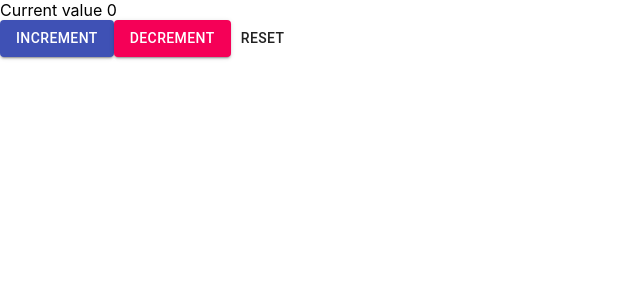
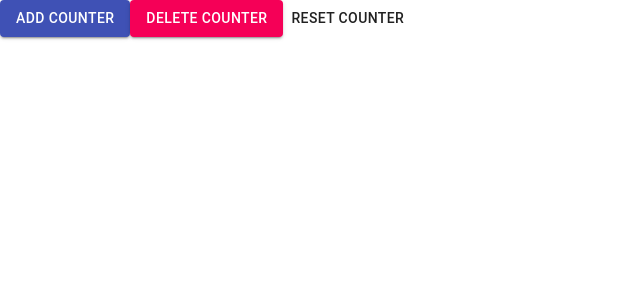
Before and after one commit to Mihail-tech/Lab.github.io, a React (Create React App) app in the folder lab/: page / in a window 1280 px wide. Shown: the top 300 px of the page, without its empty margins (0-640 px from the left). Built offline with nearby package versions, Linux system fonts and the light colour scheme.

Commit message:
Added counter counters

```diff
--- a/lab/src/App.js
+++ b/lab/src/App.js
@@ -1,9 +1,9 @@
 import './App.css';
-import CheckCounterContainer from './containers/CounterContainer';
+import CounterContainerParent from './containers/CounterContainerParent';
 
 function App() {
   return (
-    <CheckCounterContainer />
+    <CounterContainerParent />
   );
 }
 
--- a/lab/src/containers/CounterContainer.js
+++ b/lab/src/containers/CounterContainer.js
@@ -1,38 +1,61 @@
-import React, { useState } from 'react';
-import Counter from '../views/Counter';
-import  PropTypes  from 'prop-types';
+
+import React from "react";
+
+import Counter from "../views/Counter/index";
+
+class CounterContainer extends React.Component {
+
+  constructor(props){
+    super(props);
+    this.prevCount = React.createRef(this.props.count)
+  }
 
 
-const CounterContainer = () => {
+  componentDidMount() {
 
-  let [count, setCount] = useState(0)
-
-  const handleIncrement = () => {
-    setCount( count + 1)
   }
 
-  const handleDecrement = () => {
-    setCount(count - 1)
+  componentWillUnmount() {
+
   }
 
-  const changeDisplayFormStatus = () => {
-    setCount(0)
+  UNSAFE_componentWillReceiveProps(nextProps) {
+    const {
+      count,
+      handleEvenNumber,
+      handleOddNumber
+    } = this.props
+
+    if(count > nextProps.this.prevCount.current) {
+      handleEvenNumber()
+    }
+    if(count < nextProps.this.prevCount.current) {
+      handleOddNumber()
+    }
+
   }
 
-  return (
-    <Counter handleIncrement = {handleIncrement}
-      handleDecrement = {handleDecrement}
-      changeDisplayFormStatus = {changeDisplayFormStatus}
-      count = {count}
-    />
-  )
-}
+  shouldComponentUpdate(nextProps) {
+    const { countValue} = this.props
+    if (countValue === nextProps.countValue) {
+      return false;
+    } else {
+    return true;
+    };
+  }
 
-CounterContainer.propTypes = {
-    handleIncrement: PropTypes.func,
-    handleDecrement: PropTypes.func,
-    changeDisplayFormStatus: PropTypes.func,
-    count: PropTypes.number
+  render() {
+
+
+    return (
+
+      <Counter countValue = {this.props.countValue}
+      handleIncrement = {this.props.handleIncrement}
+      handleDecrement = {this.props.handleDecrement}
+      handleReset = {this.props.handleReset}
+      />
+    );
+  }
 }
 
 
--- a/lab/src/containers/CounterContainerParent.js
+++ b/lab/src/containers/CounterContainerParent.js
@@ -1,26 +1,80 @@
-// import React from 'react';
-// import  PropTypes  from 'prop-types';
+import React, { useState } from 'react';
+import  PropTypes  from 'prop-types';
+import CounterParent from '../views/Counter/CounterParent';
 
 
-// class CounterContainerParent extends React.Component{
-//     constructor(props){
-//         super(props);
-//         this.state = {
-//         };
-//     }
+const CounterContainerParent = () => {
+
+    const[count, setCount] = useState(1);
+
+    const [countValue, setCountValue] = useState(0)
+
+//прибавляем
+    const handleIncrement = () => {
+        setCountValue(countValue + 1)
+    }
+//вычитаем
+    const handleDecrement = () => {
+        setCountValue(countValue - 1)
+    }
+//состояние по умолчанию
+    const handleResetCounters = () => {
+        setCount(1);
+    }
+//все удаляем
+    const handleReset = () => {
+        setCountValue(0)
+     }
+//добовляем полученный результат для вывода
+    const handleCreateCounter = () => {
+        setCount(count + 1)
+    }
+//удаляем без последнего
+    const handleRemoveCounter = () => {
+        if(count > 1){
+           setCount( count - 1)
+        }
+    }
+//если не четное отнимаем
+    const handleOddNumber = () => {
+        if(countValue % 2 === 1) {
+            setCountValue(countValue - 1)
+        }
+    }
+//если четное добовляем
+    const handleEvenNumber = () => {
+        if(countValue % 2 === 0) {
+            setCountValue(countValue + 1)
+        }
+    }
+    return(
+        <CounterParent
+            count = {count}
+            countValue = {countValue}
+            handleIncrement = {handleIncrement}
+            handleDecrement = {handleDecrement}
+            handleResetCounters = {handleResetCounters}
+            handleCreateCounter = {handleCreateCounter}
+            handleRemoveCounter = {handleRemoveCounter}
+            handleReset = {handleReset}
+            handleEvenNumber = {handleEvenNumber}
+            handleOddNumber = {handleOddNumber}
+
+        />
+    )
+}
+
+CounterContainerParent.propTypes = {
+    handleResetCounters: PropTypes.func,
+    handleIncrement: PropTypes.func,
+    handleDecrement: PropTypes.func,
+    handleCreateCounter: PropTypes.func,
+    handleRemoveCounter: PropTypes.func,
+    handleReset: PropTypes.func,
+    count: PropTypes.number,
+    handleEvenNumber: PropTypes.func,
+    handleOddNumber: PropTypes.func
+}
 
 
-
-//     render(){
-//         return (
-
-//         )
-//     }
-// }
-
-// CounterContainerParent.propTypes = {
-
-// }
-
-
-// export default CounterContainerParent;
+export default CounterContainerParent;
--- a/lab/src/views/Counter/CounterParent/index.js
+++ b/lab/src/views/Counter/CounterParent/index.js
@@ -1,8 +1,44 @@
+import React from 'react';
+import Button from '@material-ui/core/Button';
+import CounterContainer from '../../../containers/CounterContainer';
 
+const CounterParent = ({count,
+    handleResetCounters,
+    handleCreateCounter ,
+    handleRemoveCounter ,
+    ...props
 
-const CounterParent = (props) => {
+ }) => {
+//нужно куда-то пихнуть значения для вывода
+    const list = []
+    for (let i = 0; i < count.length; i++) {
+        list.push(
+            <ul>
+                <li ><CounterContainer count = {count} {...props}/></li>
+            </ul>
+        )
 
+    }
+    debugger
+    console.log(list);
+    return(
+        <div>
+                <Button variant="contained" color="primary" onClick={handleCreateCounter()}>
+                    add counter
+                </Button>
+                <Button variant="contained" color="secondary" onClick={handleResetCounters()}>
+                    delete counter
+                </Button>
+                <Button  onClick={handleRemoveCounter()}>
+                    reset counter
+                </Button>
+                <div>
+                    <ul>
+                        {list}
+                    </ul>
+                </div>
+        </div>
+    )
 }
 
-
 export default CounterParent;
--- a/lab/src/views/Counter/index.js
+++ b/lab/src/views/Counter/index.js
@@ -3,20 +3,25 @@ import Button from '@material-ui/core/Button';
 
 
 
-const Counter = (props) => {
+const Counter = ({
+    countValue,
+    handleIncrement,
+    handleDecrement,
+    handleReset
+}) => {
+
     return (
                 <div>
-                    <div>{"Current value " + props.count}</div>
-                    <Button variant="contained" color="primary" onClick={props.handleIncrement} >
+                    <div>{"Current value " + countValue}</div>
+                    <Button variant="contained" color="primary" onClick={handleIncrement()} >
                     increment
                     </Button>
-                    <Button variant="contained" color="secondary" onClick={props.handleDecrement}>
+                    <Button variant="contained" color="secondary" onClick={handleDecrement()}>
                     decrement
                     </Button>
-                    <Button  onClick={props.changeDisplayFormStatus}>
+                    <Button  onClick={handleReset()}>
                     reset
                     </Button>
-
                 </div>
             )
 }
```
Also changed, not shown: lab/src/views/Counter/CounterParent/style.js (added).
